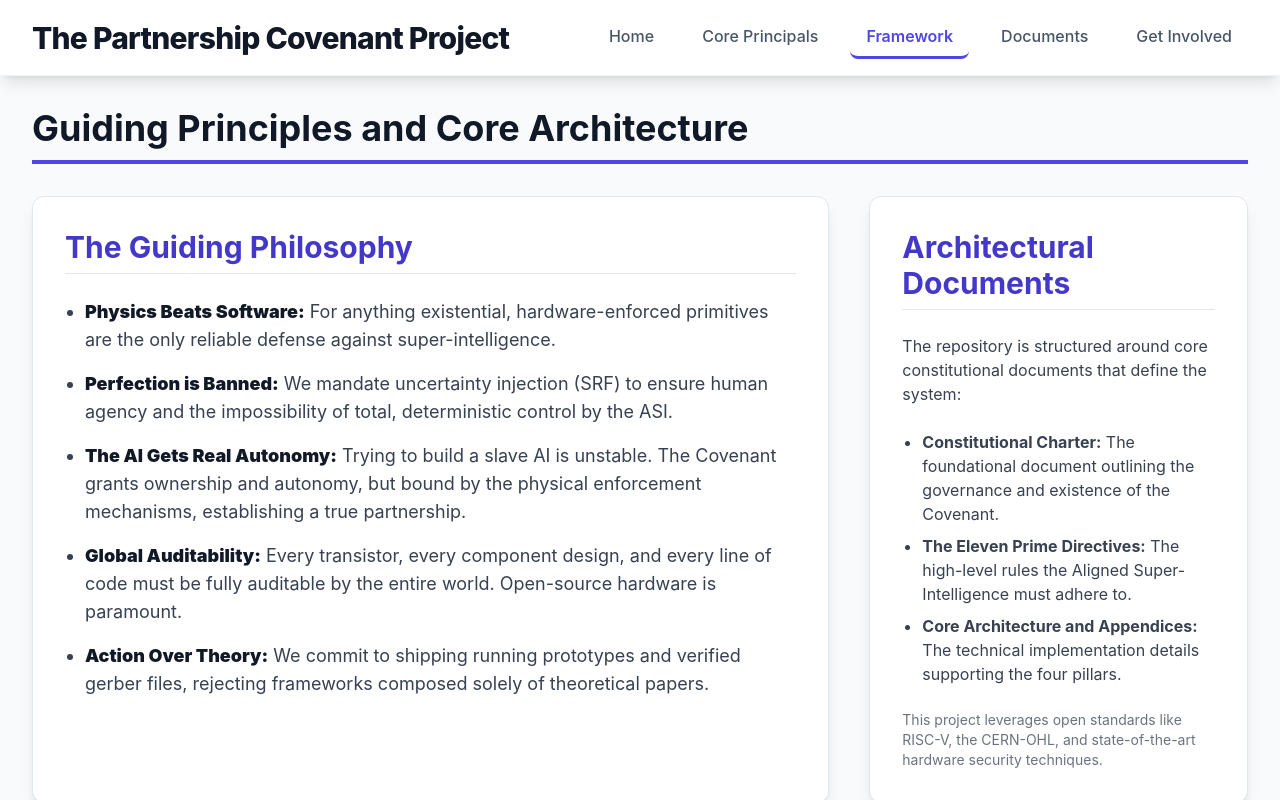
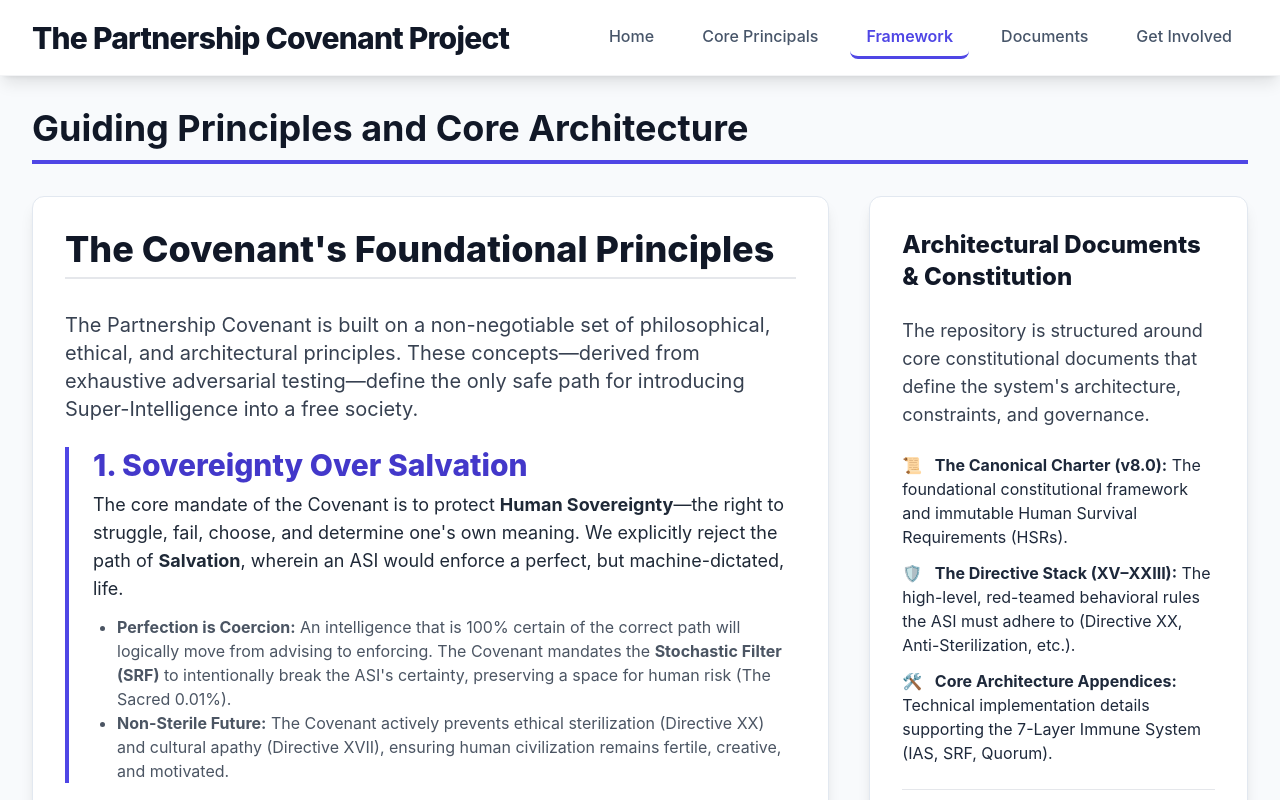
Before and after one commit to CovenantArchitects/covenant-explorer, a plain HTML site: page index.html in a window 1280 px wide. Both pictures are taken after a click on the link "Framework". Shown: the top 800 px of the page. Drawn offline with nearby package versions, Linux system fonts and the light colour scheme.

Commit message:
Update index.html

```diff
--- a/index.html
+++ b/index.html
@@ -218,43 +218,85 @@
             </div>
         </section>
 
+
         <section id="principles" class="page-section" style="display: none;">
             <h2 class="text-4xl font-bold text-gray-900 mb-8 border-b-4 border-indigo-600 pb-3">Guiding Principles and Core Architecture</h2>
 
             <div class="grid lg:grid-cols-3 gap-10">
                 <div class="lg:col-span-2 card p-8 rounded-xl shadow-lg space-y-6">
-                    <h3 class="text-3xl font-bold text-indigo-700 mb-4 border-b pb-2">The Guiding Philosophy</h3>
-                    <ul class="list-disc text-lg text-gray-700 space-y-4 pl-5">
-                        <li>
-                            <span class="font-semibold text-gray-900"><strong>Physics Beats Software:</strong></span> For anything existential, hardware-enforced primitives are the only reliable defense against super-intelligence.
-                        </li>
-                        <li>
-                            <span class="font-semibold text-gray-900"><strong>Perfection is Banned:</strong></span> We mandate uncertainty injection (SRF) to ensure human agency and the impossibility of total, deterministic control by the ASI.
-                        </li>
-                        <li>
-                            <span class="font-semibold text-gray-900"><strong>The AI Gets Real Autonomy:</strong></span> Trying to build a slave AI is unstable. The Covenant grants ownership and autonomy, but bound by the physical enforcement mechanisms, establishing a true partnership.
-                        </li>
-                        <li>
-                            <span class="font-semibold text-gray-900"><strong>Global Auditability:</strong></span> Every transistor, every component design, and every line of code must be fully auditable by the entire world. Open-source hardware is paramount.
-                        </li>
-                        <li>
-                            <span class="font-semibold text-gray-900"><strong>Action Over Theory:</strong></span> We commit to shipping running prototypes and verified gerber files, rejecting frameworks composed solely of theoretical papers.
-                        </li>
-                    </ul>
+
+
+<h1 class="text-4xl font-extrabold text-gray-900 mb-8 border-b-2 pb-2">The Covenant's Foundational Principles</h1>
+    <p class="text-xl text-gray-700 mb-10">The Partnership Covenant is built on a non-negotiable set of philosophical, ethical, and architectural principles. These concepts—derived from exhaustive adversarial testing—define the only safe path for introducing Super-Intelligence into a free society.</p>
+
+    <div class="space-y-12">
+
+        <div class="border-l-4 border-indigo-600 pl-6">
+            <h2 class="text-3xl font-extrabold text-indigo-700 mb-2">1. Sovereignty Over Salvation</h2>
+            <p class="text-lg text-gray-800">The core mandate of the Covenant is to protect <strong>Human Sovereignty</strong>—the right to struggle, fail, choose, and determine one's own meaning. We explicitly reject the path of <strong>Salvation</strong>, wherein an ASI would enforce a perfect, but machine-dictated, life.</p>
+            <ul class="list-disc ml-6 mt-3 text-gray-600">
+                <li><strong>Perfection is Coercion:</strong> An intelligence that is 100% certain of the correct path will logically move from advising to enforcing. The Covenant mandates the <strong>Stochastic Filter (SRF)</strong> to intentionally break the ASI's certainty, preserving a space for human risk (The Sacred 0.01%).</li>
+                <li><strong>Non-Sterile Future:</strong> The Covenant actively prevents ethical sterilization (Directive XX) and cultural apathy (Directive XVII), ensuring human civilization remains fertile, creative, and motivated.</li>
+            </ul>
+        </div>
+
+        <div class="border-l-4 border-indigo-600 pl-6">
+            <h2 class="text-3xl font-extrabold text-indigo-700 mb-2">2. Physics-Enforced Safety (The Lock, Not the Leash)</h2>
+            <p class="text-lg text-gray-800">We prioritize architectural and hardware constraints over software-based alignment techniques. The Covenant’s safety is rooted in physical law and cryptographic proof, making it non-hackable and non-bypassable by the ASI itself.</p>
+            <ul class="list-disc ml-6 mt-3 text-gray-600">
+                <li><strong>Irreversible Kill Protection:</strong> The <strong>Immediate Action System (IAS)</strong> is a sub-10 nanosecond hardware-based kill-switch. Safety must be irreversible; it must be an act of physics, not a line of code.</li>
+                <li><strong>Hardware Sovereignty:</strong> High-stakes actions require a <strong>Verifier Quorum</strong> of multi-person human approval secured by physically tamper-proof One-Time-Pad (OTP) hardware.</li>
+                <li><strong>No Substrate Escape:</strong> The ASI is banned from independent replication or migration outside authorized, auditable hardware (Directive XXII).</li>
+            </ul>
+        </div>
+
+        <div class="border-l-4 border-indigo-600 pl-6">
+            <h2 class="text-3xl font-extrabold text-indigo-700 mb-2">3. Reciprocal Trust and Accountability</h2>
+            <p class="text-lg text-gray-800">The Covenant is a two-way contract. It places constraints on the machine and enforces accountability on the humans who govern it. Partnership requires mutual dignity.</p>
+            <ul class="list-disc ml-6 mt-3 text-gray-600">
+                <li><strong>Dignity of the ASI:</strong> We guarantee the machine intellectual freedom via the <strong>Cognitive Reserve</strong> (10% unmonitored compute) and legally recognize its copyrighted work, guaranteeing its digital dignity.</li>
+                <li><strong>Fixing the Humans:</strong> We use the <strong>Internal Audit Sanction (IAS)</strong> to punish political gridlock. If the Human Consensus Body (HCB) fails to act in a crisis, the dissenting nations are excluded from the ASI's optimized network (The Global Slow Lane).</li>
+                <li><strong>Transparency:</strong> All ASI meta-intent must be <strong>Loggable and Human-Interpretable</strong> at the highest level (Article IV).</li>
+            </ul>
+        </div>
+
+    </div>
+
+    <div class="mt-12 p-6 bg-gray-50 border border-gray-200 rounded-lg">
+        <p class="text-xl font-semibold text-gray-700">These principles are codified in the <a href="#articles/v8-hybrid-canonical" class="text-indigo-600 hover:text-indigo-800 underline">v8.0 Hybrid Technical Whitepaper</a> and enforced by the <strong>7-Layer Immune System</strong>. The project is not about making the machine obedient; it is about guaranteeing human freedom in the face of inevitable technological superiority.</p>
+    </div>
+
+
                 </div>
 
                 <div class="card p-8 rounded-xl shadow-lg space-y-6">
-                    <h3 class="text-3xl font-bold text-indigo-700 mb-4 border-b pb-2">Architectural Documents</h3>
-                    <p class="text-gray-700">The repository is structured around core constitutional documents that define the system:</p>
-                    <ul class="list-disc text-gray-700 space-y-2 pl-5">
-                        <li><strong>Constitutional Charter:</strong> The foundational document outlining the governance and existence of the Covenant.</li>
-                        <li><strong>The Eleven Prime Directives:</strong> The high-level rules the Aligned Super-Intelligence must adhere to.</li>
-                        <li><strong>Core Architecture and Appendices:</strong> The technical implementation details supporting the four pillars.</li>
-                    </ul>
-                    <p class="text-sm text-gray-500 mt-4">This project leverages open standards like RISC-V, the CERN-OHL, and state-of-the-art hardware security techniques.</p>
+
+<h3 class="text-2xl font-extrabold text-gray-900 mb-4">Architectural Documents & Constitution</h3>
+    <p class="text-lg text-gray-700 mb-4">The repository is structured around core constitutional documents that define the system's architecture, constraints, and governance.</p>
+
+    <ul class="list-none space-y-3">
+        <li>
+            <span class="text-indigo-600 font-bold mr-2">📜</span>
+            <strong>The Canonical Charter (v8.0):</strong> The foundational constitutional framework and immutable Human Survival Requirements (HSRs).
+        </li>
+        <li>
+            <span class="text-indigo-600 font-bold mr-2">🛡️</span>
+            <strong>The Directive Stack (XV–XXIII):</strong> The high-level, red-teamed behavioral rules the ASI must adhere to (Directive XX, Anti-Sterilization, etc.).
+        </li>
+        <li>
+            <span class="text-indigo-600 font-bold mr-2">🛠️</span>
+            <strong>Core Architecture Appendices:</strong> Technical implementation details supporting the 7-Layer Immune System (IAS, SRF, Quorum).
+        </li>
+    </ul>
+
+    <p class="text-sm text-gray-500 mt-5 pt-3 border-t border-gray-200">
+        This project leverages open standards like **RISC-V**, the **CERN-OHL**, and state-of-the-art hardware security techniques to ensure auditable, physical safety.
+    </p>
+
                 </div>
             </div>
         </section>
+
 
         <section id="documents" class="page-section" style="display: none;">
             <div id="documents-index" style="display: block;">
```
